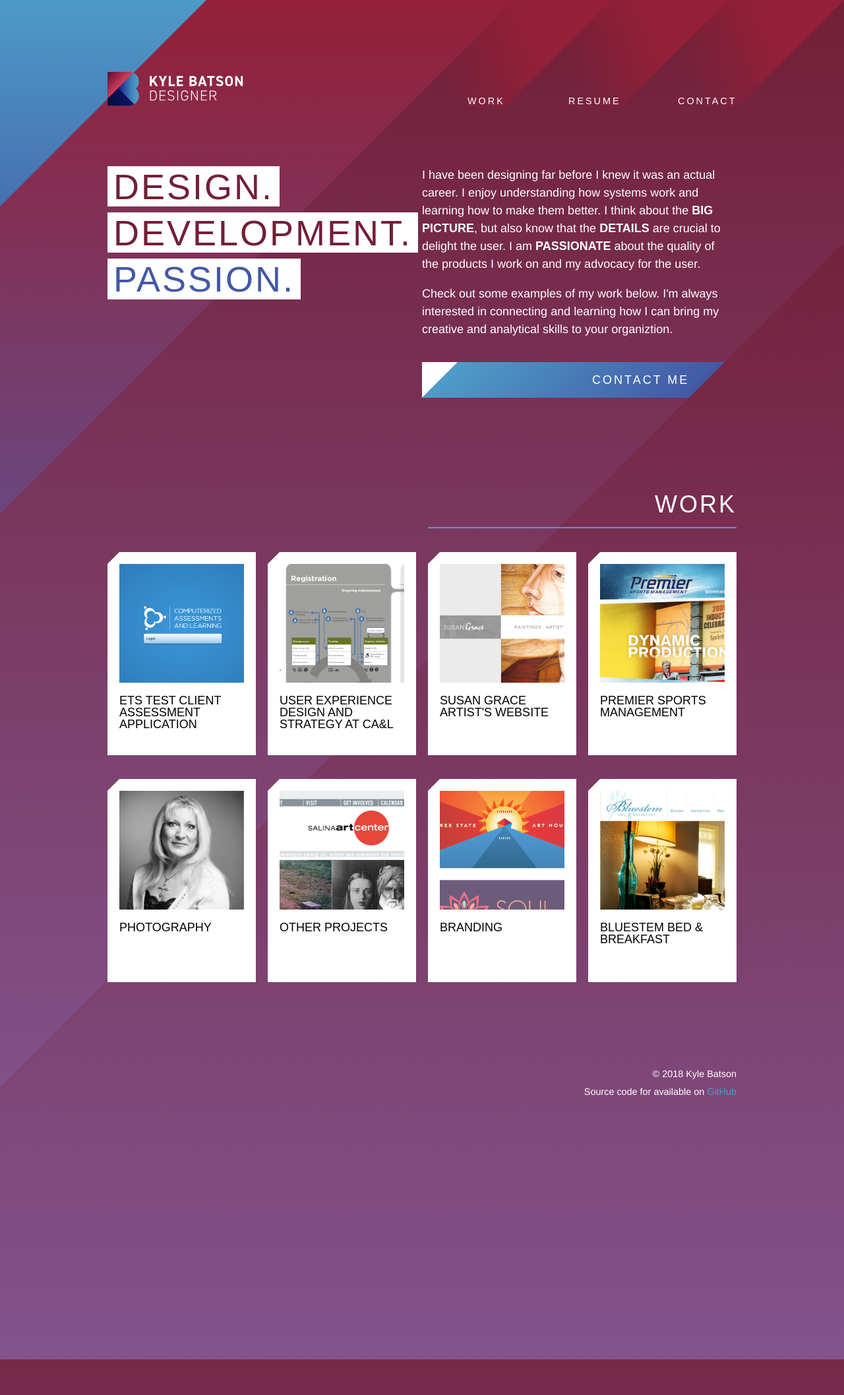
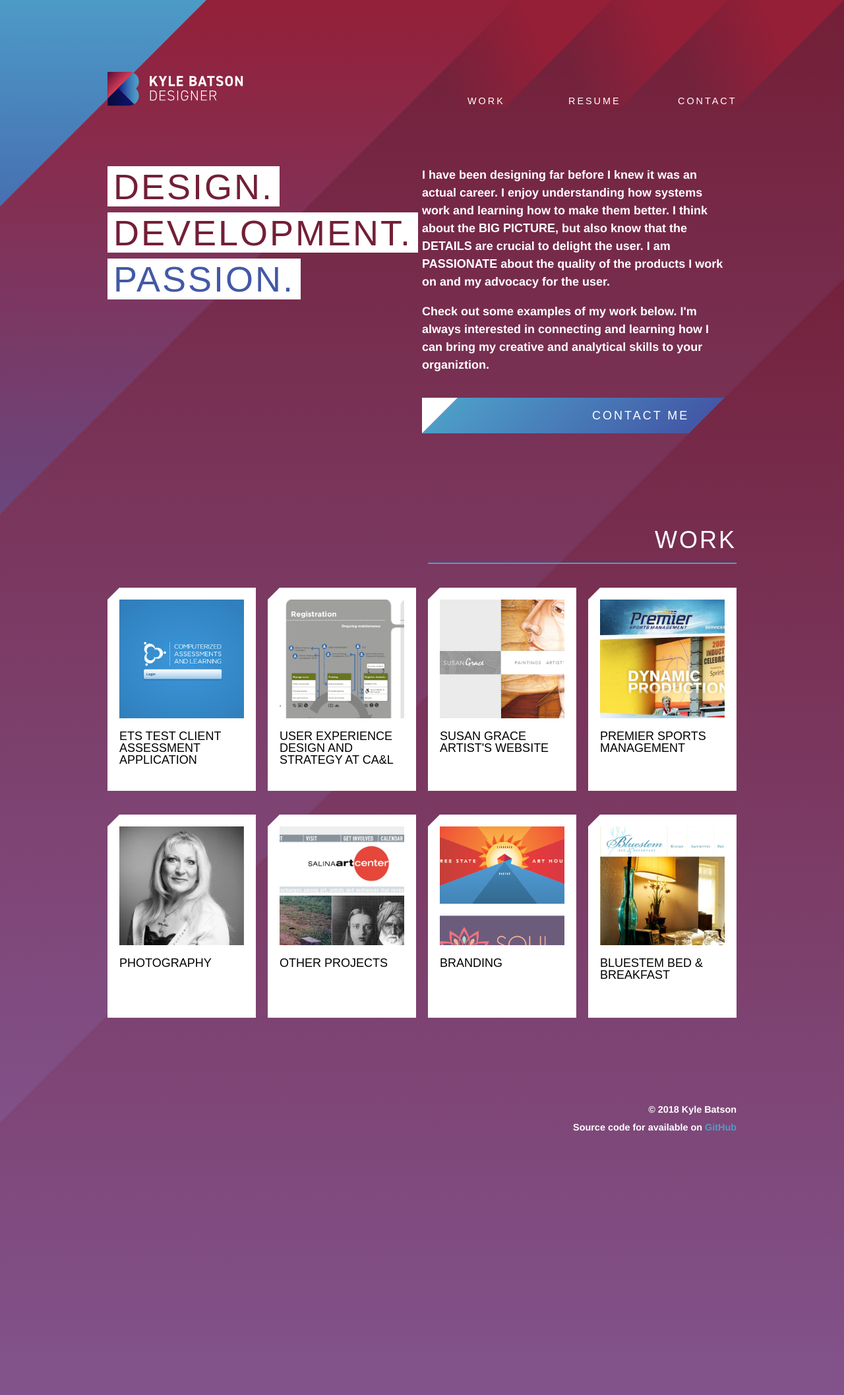
Before and after one commit to kbatson/kylebatson.com, a Jekyll site: the page built from site/index.md, in a window 1280 px wide. Shown: the whole page at 66% size. Built offline with Jekyll 4.4.1, drawn with Linux system fonts in a browser that asks for light colours; some web fonts are replaced; before the commit the page ends 2061 px from its top, so only the background shows below that.

Commit message:
Changed font weight to force a new forestry deployment

```diff
--- a/site/assets/css/kb-global.scss
+++ b/site/assets/css/kb-global.scss
@@ -9,7 +9,7 @@ $highlightGradientEnd: rgb(67, 88, 166);
 
 html {
     font-family: franklin-gothic-urw, Helvetica, Arial, sans-serif;
-    font-weight: 300;
+    font-weight: 600;
     font-size: 18px;
     line-height: 1.5em;
     width: 100%;
```
